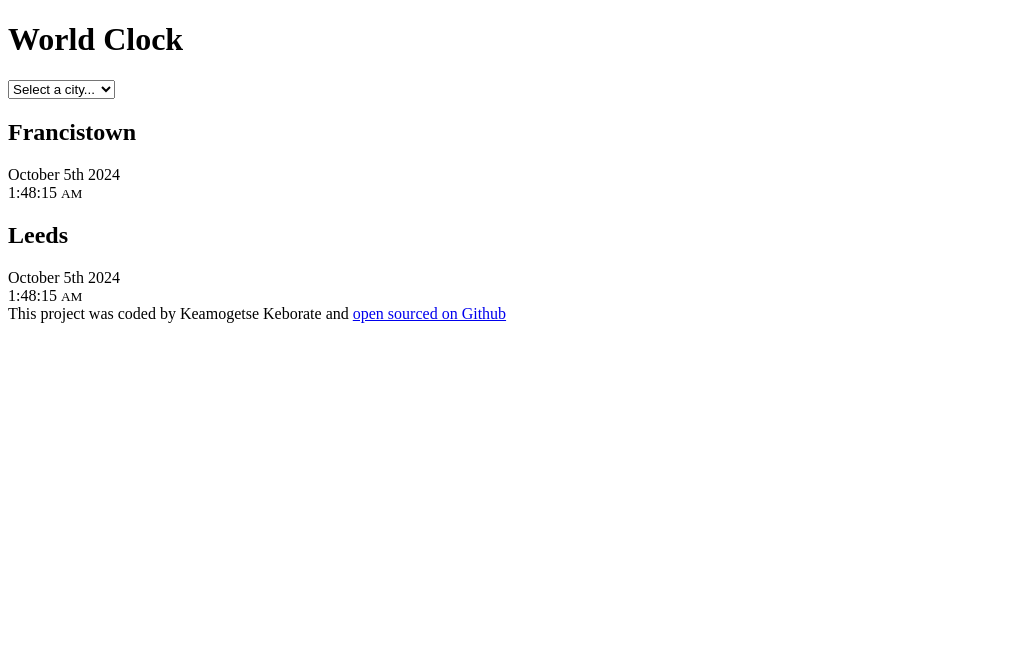
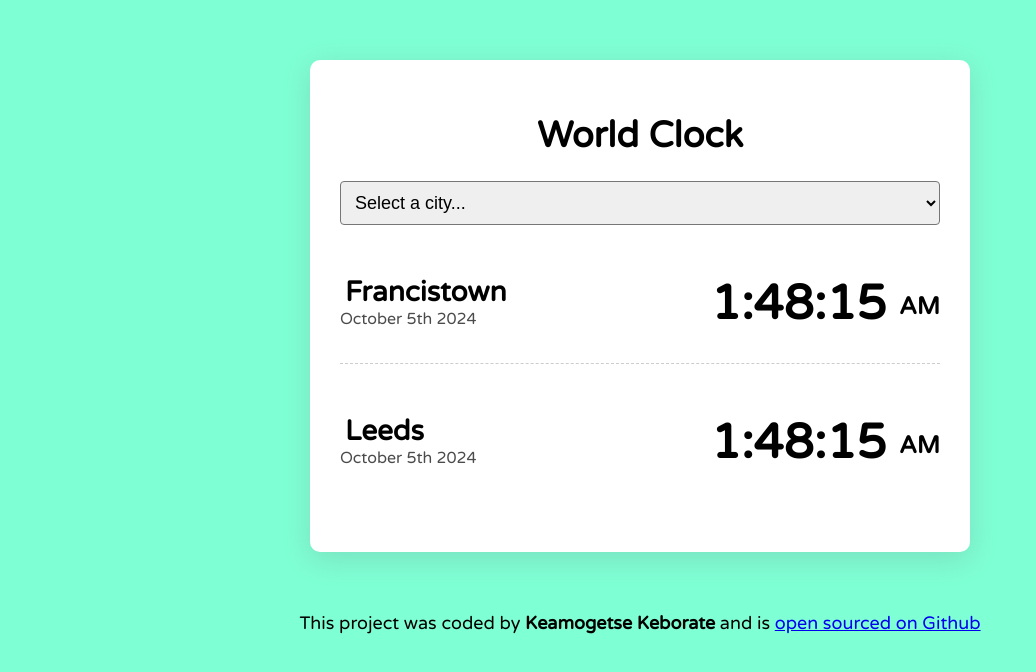
Before and after one commit to Kate465/My-World-Clock, a plain HTML site: page index.html in a window 1280 px wide. Shown: the whole page, without its empty margins (0-1036 px from the left). Drawn offline with Linux system fonts and the light colour scheme.

Commit message:
added css to project

```diff
--- a/index.html
+++ b/index.html
@@ -5,6 +5,12 @@
 
     <meta name="viewport" content="width=device-width, initial-scale=1.0" />
     <link rel="stylesheet" href="src/styles.css" />
+    <link rel="preconnect" href="https://fonts.googleapis.com" />
+    <link rel="preconnect" href="https://fonts.gstatic.com" crossorigin />
+    <link
+      href="https://fonts.googleapis.com/css2?family=Varela+Round&display=swap"
+      rel="stylesheet"
+    />
     <title>My World Clock</title>
   </head>
   <body>
@@ -33,7 +39,7 @@
       </div>
     </div>
     <footer>
-      This project was coded by Keamogetse Keborate and
+      This project was coded by <strong>Keamogetse Keborate</strong> and is
       <a href="https://github.com/Kate465/My-World-Clock" target="_blank">
         open sourced on Github</a
       >
--- a/src/styles.css
+++ b/src/styles.css
@@ -0,0 +1,57 @@
+.container {
+  max-width: 600px;
+  margin: 60px auto;
+  border-radius: 10px;
+  background: white;
+  padding: 30px;
+  box-shadow: rgba(100, 100, 111, 0.2) 0px 7px 29px 0px;
+}
+body {
+  background-color: aquamarine;
+  font-family: "Varela Round", sans-serif;
+}
+h1 {
+  text-align: center;
+  font-size: 36px;
+}
+
+h2 {
+  margin: 0 0 0 5px;
+  font-size: 28px;
+}
+footer {
+  text-align: center;
+  font-size: 18px;
+  color: rgba(0 0 0 0.8);
+}
+select {
+  display: block;
+  width: 100%;
+  padding: 10px;
+  border-radius: 4px;
+  font-size: 18px;
+}
+.city {
+  display: flex;
+  justify-content: space-between;
+  margin: 20px 0;
+  padding: 30px 0;
+  border-bottom: 1px dashed rgba(0, 0, 0, 0.2);
+}
+.city:last-child {
+  border: none;
+}
+
+.time {
+  font-size: 48px;
+  font-weight: bold;
+}
+
+.time small {
+  font-size: 24px;
+  line-height: 36px;
+  vertical-align: middle;
+}
+.date {
+  opacity: 0.7;
+}
```
Also changed, not shown: src/picture.jpg (deleted).
